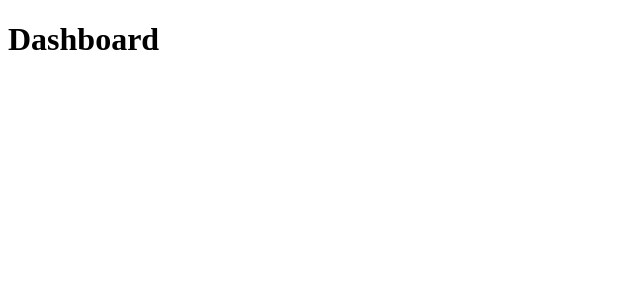
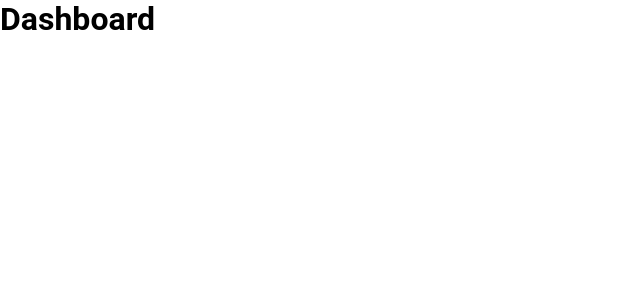
Before and after one commit to GabrielAL-codex/MY-WALLET, a React (Create React App) app: page / in a window 1280 px wide. Shown: the top 300 px of the page, without its empty margins (0-640 px from the left). Built offline with nearby package versions, Linux system fonts and the light colour scheme.

Commit message:
modificando index.tsx

```diff
--- a/src/index.tsx
+++ b/src/index.tsx
@@ -1,12 +1,12 @@
 import React from 'react';
 import ReactDOM from 'react-dom';
 
-import Dashboard from './Pages/Dashboard';
+import App from './App';
 import reportWebVitals from './reportWebVitals';
 
 ReactDOM.render(
   <React.StrictMode>
-    <Dashboard />
+    <App />
   </React.StrictMode>,
   document.getElementById('root')
 );
```
